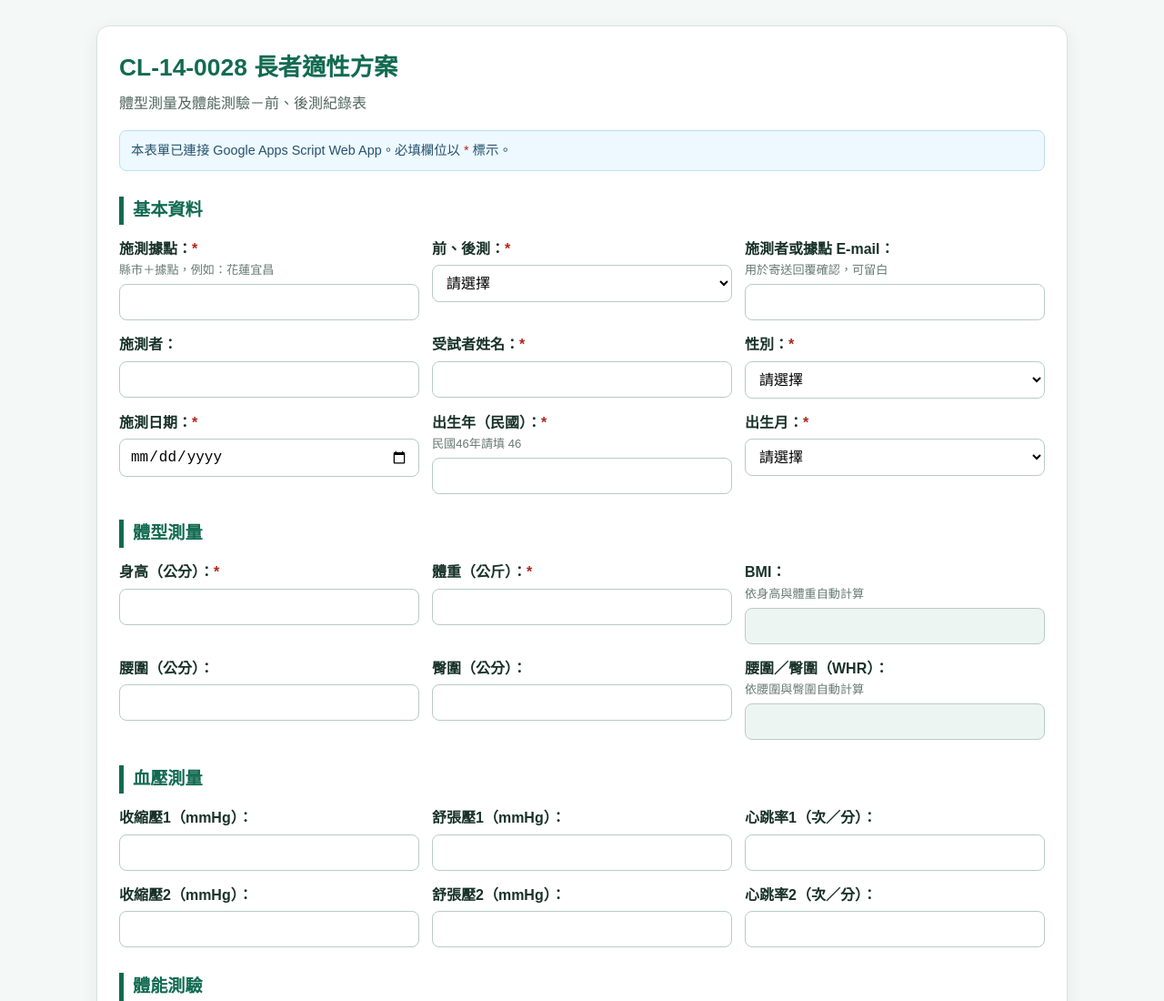
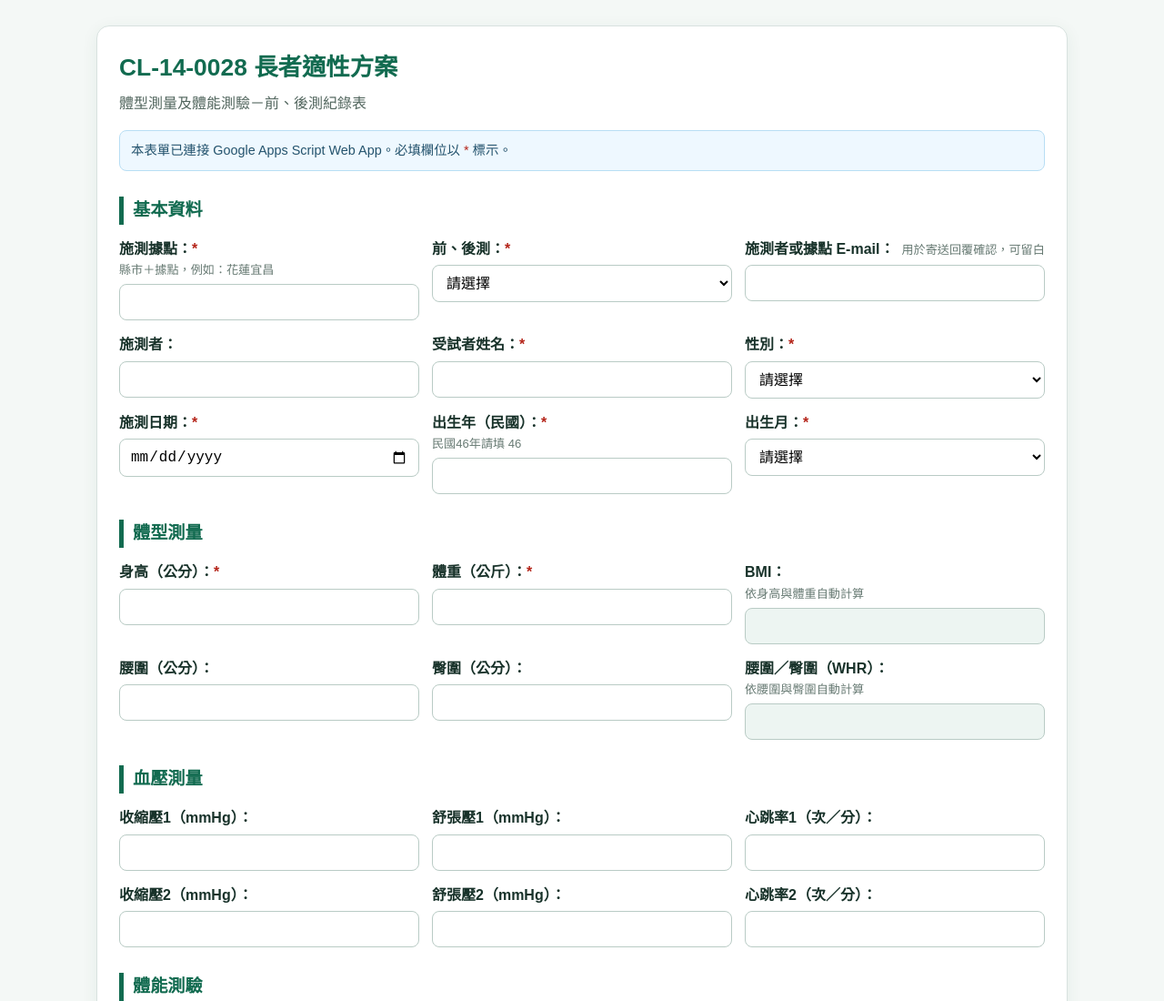
Before and after one commit to hlja36/Adaptive-Sports, a plain HTML site: page record-form1.html in a window 1280 px wide. Shown: the top 1100 px of the page at 91% size. Drawn offline with Linux system fonts and the light colour scheme.

Commit message:
Update record-form1.html

```diff
--- a/record-form1.html
+++ b/record-form1.html
@@ -38,7 +38,7 @@
       <div class="grid">
         <div><label>施測據點：<span class="required">*</span><small>縣市＋據點，例如：花蓮宜昌</small></label><input id="siteName" required></div>
         <div><label>前、後測：<span class="required">*</span></label><select id="testStage" required><option value="">請選擇</option><option>前測</option><option>後測</option></select></div>
-        <div><label>施測者或據點 E-mail：<small>用於寄送回覆確認，可留白</small></label><input id="respondentEmail" type="email"></div>
+        <div><label style="display: flex; align-items: baseline;">施測者或據點 E-mail：<small style="margin-left: 8px;">用於寄送回覆確認，可留白</small></label><input id="respondentEmail" type="email"></div>
         <div><label>施測者：</label><input id="tester"></div>
         <div><label>受試者姓名：<span class="required">*</span></label><input id="participantName" required></div>
         <div><label>性別：<span class="required">*</span></label><select id="gender" required><option value="">請選擇</option><option>男</option><option>女</option></select></div>
```
